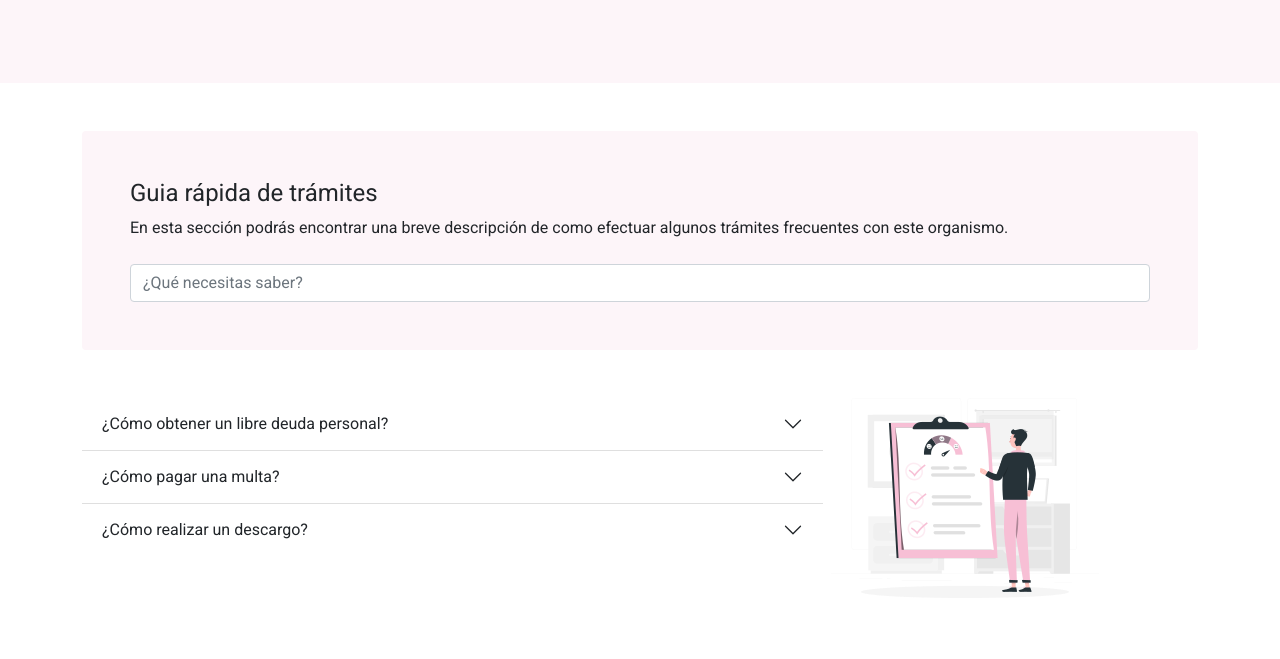
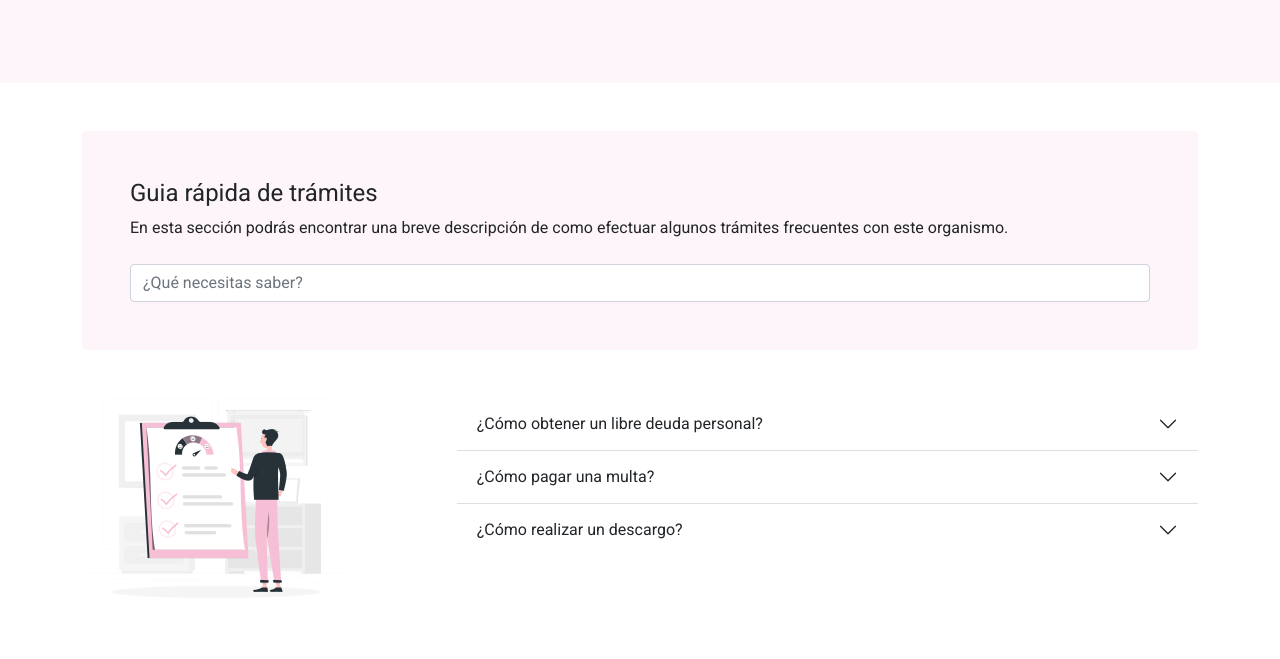
Before and after one commit to maraushuaia/coderhouse-rodrigomunoz, a plain HTML site: page pages/tramites_frecuentes.html in a window 1280 px wide. Shown: the part 225-884 px from the top of the page. Drawn offline with Linux system fonts and the light colour scheme.

Commit message:
Actualizo codigo

```diff
--- a/pages/tramites_frecuentes.html
+++ b/pages/tramites_frecuentes.html
@@ -59,7 +59,13 @@
 
             <section class="container my-5">
                 <div class="row g-2">
-                    <!-- <div class="row"> -->
+                    <div class="col-md-4">
+                        <div>
+                            <div class="mb-3 rounded justify-content-center">
+                                <img src="../img/tramites.webp" alt="Ilustración sobre trámites">
+                            </div>
+                        </div>
+                    </div>
                     <div class="col-md-8 align-items-center">
                         <div class="accordion accordion-flush" id="accordionFlushExample">
                             <div class="accordion-item">
@@ -94,13 +100,7 @@
                             </div>
                         </div>
                     </div>
-                    <div class="col-md-4">
-                        <div>
-                            <div class="mb-3 rounded justify-content-center">
-                                <img src="../img/tramites.webp" alt="Ilustración sobre trámites" width="268px" height="200px">
-                            </div>
-                        </div>
-                    </div>
+
                 </div>
             </section>
         </main>
```
Also changed, not shown: pages/institucional.html (+1 -1 lines).
